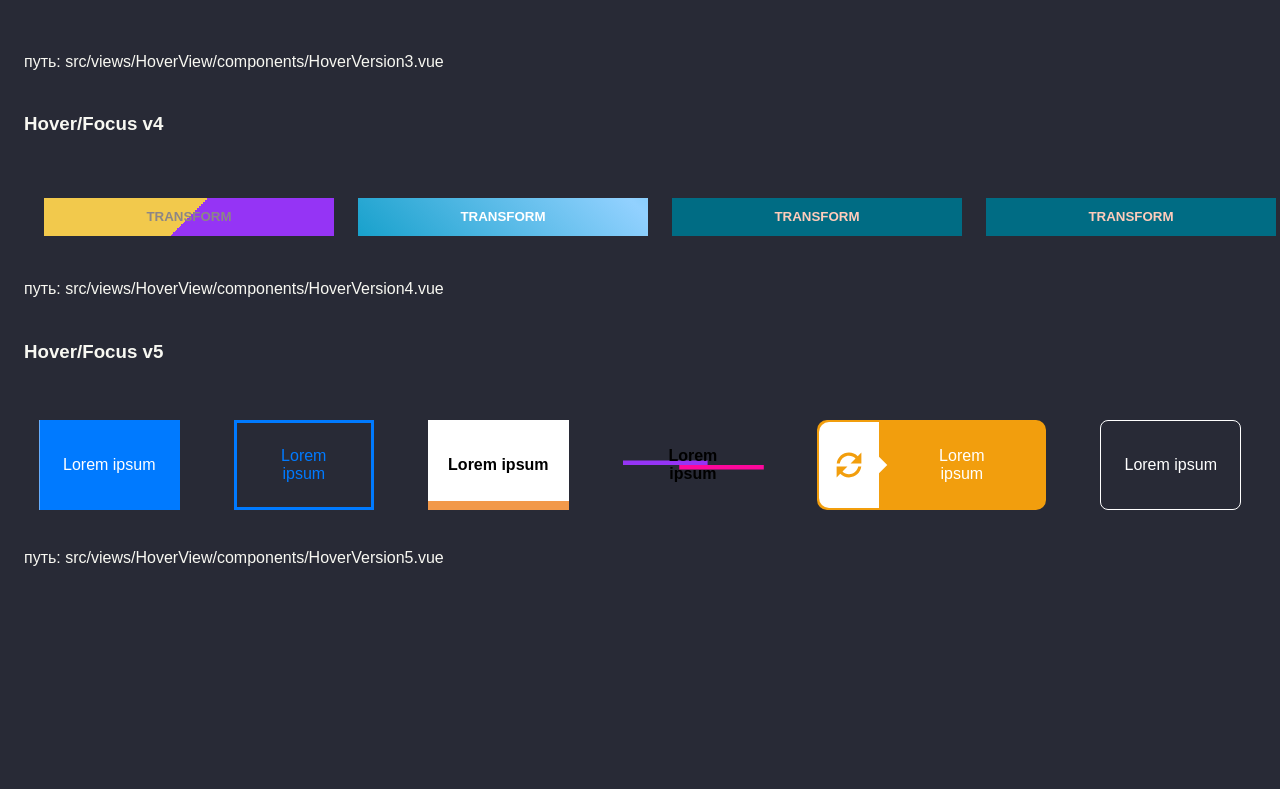
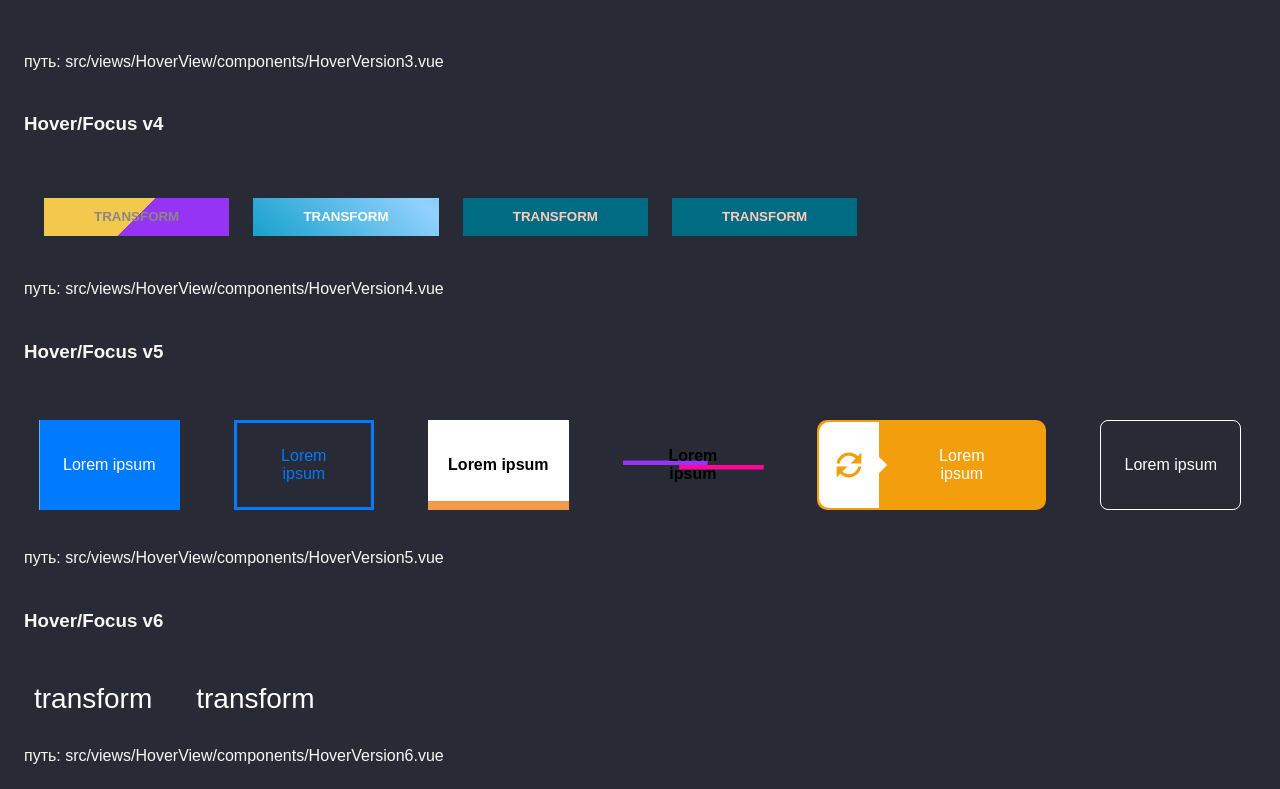
Before and after one commit to AKadochnikov/animation, a Vue app: page /hover in a window 1280 px wide. Shown: the part 1145-1934 px from the top of the page. Before the commit the page ends 1736 px from the top, so only its background shows below. Built offline with nearby package versions, Linux system fonts and the light colour scheme.

Commit message:
add hover version 6

```diff
--- a/src/views/HoverView/HoverView.vue
+++ b/src/views/HoverView/HoverView.vue
@@ -16,7 +16,7 @@
       <hover-version3 />
       <span class="fluid">путь: src/views/HoverView/components/HoverVersion3.vue</span>
     </div>
-    <div class="container container--4">
+    <div class="container container--6">
       <h3 class="fluid">Hover/Focus v4</h3>
       <hover-version4 />
       <span class="fluid">путь: src/views/HoverView/components/HoverVersion4.vue</span>
@@ -25,6 +25,11 @@
       <h3 class="fluid">Hover/Focus v5</h3>
       <hover-version5 />
       <span class="fluid">путь: src/views/HoverView/components/HoverVersion5.vue</span>
+    </div>
+    <div class="container container--12">
+      <h3 class="fluid">Hover/Focus v6</h3>
+      <hover-version6 />
+      <span class="fluid">путь: src/views/HoverView/components/HoverVersion6.vue</span>
     </div>
   </div>
 </template>
@@ -35,6 +40,7 @@ import HoverVersion2 from "@/views/HoverView/components/HoverVersion2.vue";
 import HoverVersion3 from "@/views/HoverView/components/HoverVersion3.vue";
 import HoverVersion4 from "@/views/HoverView/components/HoverVersion4.vue";
 import HoverVersion5 from "@/views/HoverView/components/HoverVersion5.vue";
+import HoverVersion6 from "@/views/HoverView/components/HoverVersion6.vue";
 </script>
 
 <style lang="scss" scoped>
--- /dev/null
+++ b/src/views/HoverView/components/HoverVersion6.vue
@@ -0,0 +1,79 @@
+<template>
+  <button class="btn btn--1" type="button">transform</button>
+  <button class="btn btn--2" type="button">transform</button>
+</template>
+
+<script setup></script>
+
+<style scoped lang="scss">
+.btn {
+  position: relative;
+  padding: 10px;
+  font-weight: 500;
+  font-size: 28px;
+  line-height: 100%;
+  color: #ffffff;
+  text-decoration: none;
+  background-color: rgba(0, 0, 0, 0);
+  border: none;
+  cursor: pointer;
+
+  &--1 {
+    &:before {
+      content: "";
+      position: absolute;
+      bottom: 0;
+      left: 0;
+      width: 100%;
+      height: 1px;
+      background-color: #ffffff;
+      transform: scaleX(0);
+      transition: transform 0.4s ease;
+      transform-origin: right;
+    }
+
+    &:hover {
+      &:before {
+        transform: scaleX(1);
+        transform-origin: left;
+      }
+    }
+
+    &:focus-visible {
+      outline: none;
+      &:before {
+        transform: scaleX(1);
+        transform-origin: left;
+      }
+    }
+  }
+
+  &--2 {
+    &:before {
+      content: "";
+      position: absolute;
+      bottom: 0;
+      left: 0;
+      width: 100%;
+      height: 1px;
+      background-color: #ffffff;
+      transform: scaleX(0);
+      transition: transform 0.4s ease;
+      transform-origin: center;
+    }
+
+    &:hover {
+      &:before {
+        transform: scaleX(1);
+      }
+    }
+
+    &:focus-visible {
+      outline: none;
+      &:before {
+        transform: scaleX(1);
+      }
+    }
+  }
+}
+</style>
```
